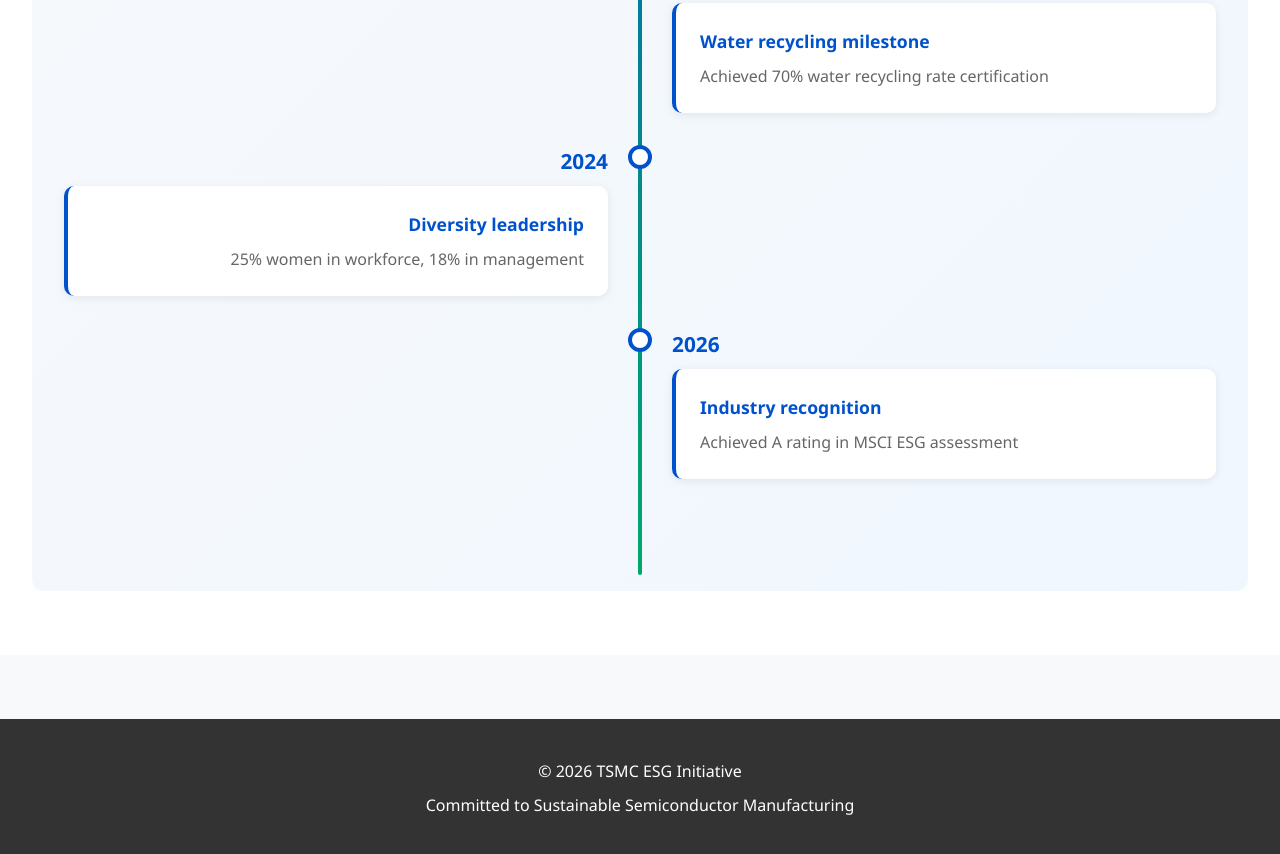
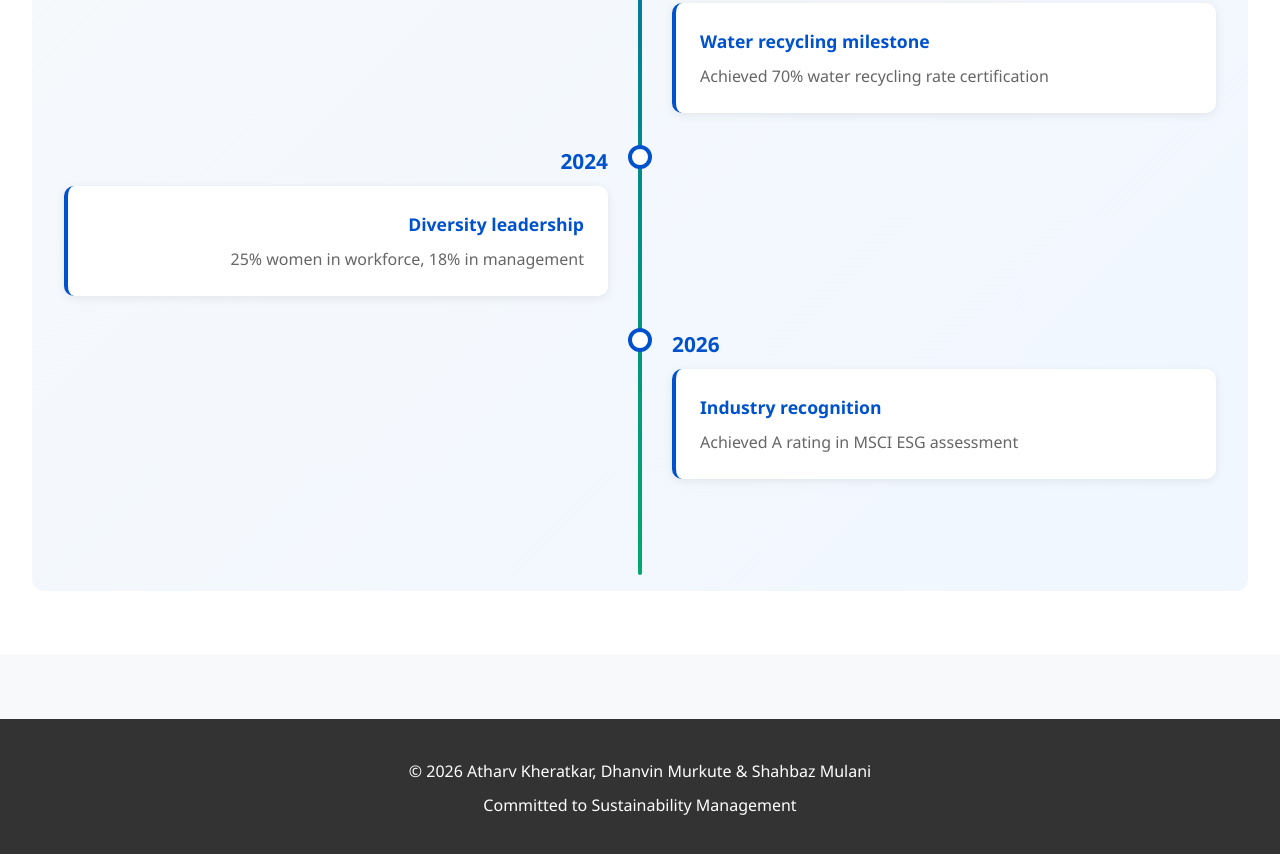
Before and after one commit to KheratkarAtharv/SM_dashboard_TSMC, a plain HTML site: page index.html in a window 1280 px wide. Shown: the part 7151-8005 px from the top of the page. Drawn offline with nearby package versions, Linux system fonts and the light colour scheme.

Commit message:
Update index.html

```diff
--- a/index.html
+++ b/index.html
@@ -502,8 +502,8 @@
     <!-- Footer -->
     <footer class="footer">
         <div class="footer-content">
-            <p>&copy; 2026 TSMC ESG Initiative</p>
-            <p>Committed to Sustainable Semiconductor Manufacturing</p>
+            <p>&copy; 2026 Atharv Kheratkar, Dhanvin Murkute & Shahbaz Mulani</p>
+            <p>Committed to Sustainability Management</p>
         </div>
     </footer>
 
```
